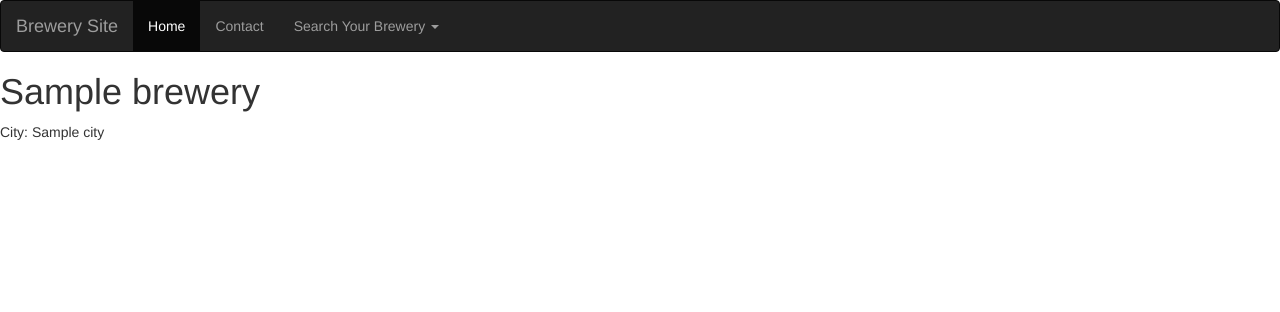
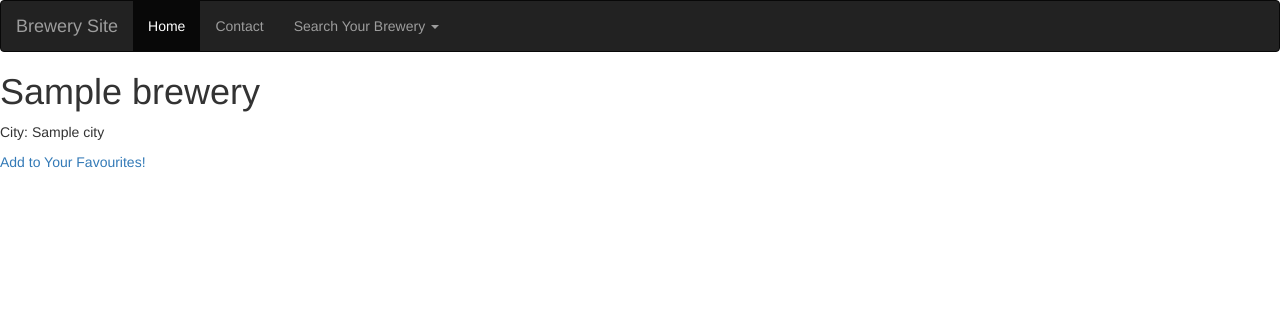
Before and after one commit to Pawlik-Lukasz/BreweryWebsite, a Flask app: template templates/results.html in a window 1280 px wide. Shown: the top 312 px of the page. Run offline with Flask 3, Linux system fonts and the light colour scheme; the template is opened without the code that fills it: most values are stand-ins (such as "Sample title", 1, 10 or a date in 2020); some libraries are stand-ins or nearby versions.

Commit message:
Made favourites subpage

```diff
--- a/main.py
+++ b/main.py
@@ -33,5 +33,13 @@ def search():
         return render_template(template_name_or_list="search.html")
 
 
+@app.route("/favourites", methods=["GET", "POST"])
+def favourites():
+    if request.method == "GET":
+        return render_template(template_name_or_list="favourites.html")
+    else:
+        return render_template(template_name_or_list="favourites.html")
+
+
 if __name__ == '__main__':
     app.run(debug=True)
--- a/templates/navbar.html
+++ b/templates/navbar.html
@@ -13,7 +13,7 @@
                     <!-- Will make Search, where 5 random breweries will go. From there will be "Add to favourite"
                     or "Contact this brewery"-->
                     <li><a href="{{ url_for('search') }}">Search</a></li>
-                    <li><a href="#">Favourite Breweries</a></li>
+                    <li><a href="{{ url_for('favourites') }}">Favourite Breweries</a></li>
                 </ul>
             </li>
         </ul>
--- a/templates/results.html
+++ b/templates/results.html
@@ -1,10 +1,13 @@
 {% extends "base.html" %}
 {% include "navbar.html" %}
+
 {% block content %}
-<body>
-    {% for brewery in breweries: %}
-        <h1>{{brewery.name}}</h1>
-        <p>City: {{brewery.city}}</p>
-    {% endfor %}
-</body>
+
+{% for brewery in breweries: %}
+    <h1>{{brewery.name}}</h1>
+    <p>City: {{brewery.city}}</p>
+    <a href="{{ url_for('favourites') }}">Add to Your Favourites!</a>
+
+{% endfor %}
+
 {% endblock %}
```
Also changed, not shown: templates/favourites.html (added, +10 -0 lines).
